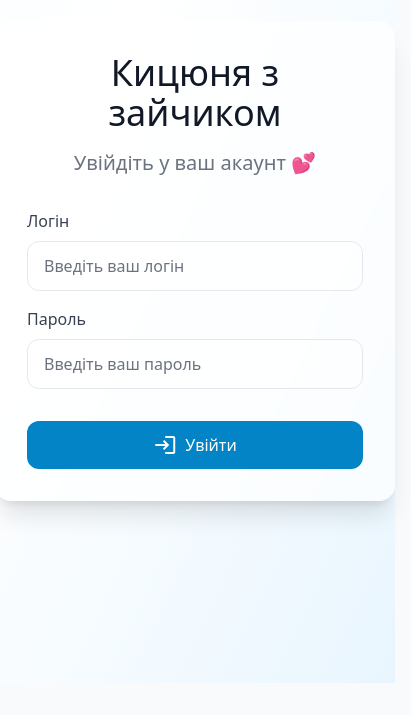
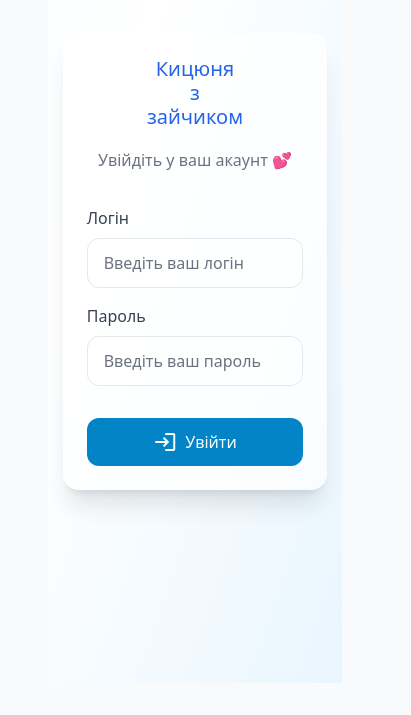
Before and after one commit to Facelles/wife, a Vue app: page /login in a window 390 px wide. Shown: the part 193-908 px from the top of the page, 411 px wide, since content can reach past the window. Built offline with nearby package versions, Linux system fonts and the light colour scheme; the HTML template or start-up script is replaced by a standard one.

Commit message:
unstable-version-morefunction

```diff
--- a/src/App.vue
+++ b/src/App.vue
@@ -3,6 +3,7 @@ import { useAuthStore } from './stores/auth'
 import { useRouter } from 'vue-router'
 import { useDevice } from './composables/useDevice'
 import { computed, ref } from 'vue'
+import AppLogo from './components/AppLogo.vue'
 
 const authStore = useAuthStore()
 const router = useRouter()
@@ -41,10 +42,15 @@ const logout = () => {
     <nav v-if="isAuthenticated" class="bg-white shadow-md fixed top-0 left-0 right-0 z-50">
       <div class="max-w-7xl mx-auto px-4">
         <div class="flex justify-between items-center h-16">
-          <router-link to="/" class="text-3xl text-primary-600 font-light">
-            Кицюня з зайчиком
+          <!-- Логотип зліва -->
+          <div class="flex-shrink-0">
+            <router-link to="/" class="flex items-center h-full py-2">
+              <AppLogo size="nav" />
             </router-link>
+          </div>
 
+          <!-- Навігаційні посилання по центру -->
+          <div class="flex-grow flex justify-center">
             <div class="hidden lg:flex items-center space-x-8">
               <router-link to="/" class="nav-link">
                 <i class="material-icons">home</i>
@@ -74,20 +80,21 @@ const logout = () => {
                 <i class="material-icons">analytics</i>
                 <span>Статистика</span>
               </router-link>
-
-            <div class="flex items-center space-x-4">
-              <span class="text-gray-600">{{ currentUser }}</span>
-              <button @click="logout" class="nav-link text-red-500">
-                <i class="material-icons">logout</i>
-                <span>Вийти</span>
-              </button>
-            </div>
             </div>
 
             <!-- Мобільне меню -->
             <div class="lg:hidden flex items-center">
               <button @click="toggleMobileMenu" class="text-gray-600">
                 <i class="material-icons">menu</i>
+              </button>
+            </div>
+          </div>
+
+          <!-- Кнопка виходу справа -->
+          <div class="flex-shrink-0">
+            <button @click="logout" class="nav-link text-red-500">
+              <i class="material-icons">logout</i>
+              <span>Вийти</span>
             </button>
           </div>
         </div>
@@ -124,20 +131,12 @@ const logout = () => {
             <i class="material-icons">analytics</i>
             <span>Статистика</span>
           </router-link>
-
-          <div class="flex justify-between items-center pt-2 border-t border-gray-200 mt-2">
-            <span class="text-gray-600">{{ currentUser }}</span>
-            <button @click="logout" class="mobile-nav-link text-red-500">
-              <i class="material-icons">logout</i>
-              <span>Вийти</span>
-            </button>
-          </div>
         </div>
       </div>
     </nav>
 
     <!-- Основний контент -->
-    <main :class="{ 'pt-16': isAuthenticated }" class="max-w-7xl mx-auto px-4">
+    <main :class="{ 'pt-20': isAuthenticated }" class="max-w-7xl mx-auto px-4">
       <router-view />
     </main>
   </div>
@@ -217,11 +216,11 @@ html {
 }
 
 .nav-link {
-  @apply flex items-center text-lg text-gray-600 hover:text-primary-600 transition-colors duration-200;
+  @apply flex items-center text-base text-gray-600 hover:text-primary-600 transition-colors duration-200;
 }
 
 .nav-link i {
-  @apply mr-2;
+  @apply mr-1;
 }
 
 .mobile-nav-link {
@@ -237,8 +236,8 @@ html {
     display: none;
   }
 
-  .space-x-8 {
-    @apply space-x-4;
+  .nav-link i {
+    @apply text-xl;
   }
 }
 
--- /dev/null
+++ b/src/components/AppLogo.vue
@@ -0,0 +1,69 @@
+<template>
+  <div class="app-logo" :class="size">
+    <div class="logo-text">
+      <div class="text-logo-line">Кицюня</div>
+      <div class="text-logo-line">з</div>
+      <div class="text-logo-line">зайчиком</div>
+    </div>
+  </div>
+</template>
+
+<script setup>
+defineProps({
+  size: {
+    type: String,
+    default: 'normal', // 'normal', 'nav', 'header', 'login'
+  }
+});
+</script>
+
+<style scoped>
+.app-logo {
+  display: inline-block;
+  text-align: center;
+}
+
+.logo-text {
+  display: inline-block;
+  line-height: 1;
+  text-align: center;
+}
+
+.text-logo-line {
+  font-size: 1.25rem;
+  line-height: 1.2;
+  font-weight: 300;
+  color: #2563eb; /* primary-600 колір */
+}
+
+/* Для головної навігації (компактний варіант, але не занадто маленький) */
+.app-logo.nav .text-logo-line {
+  font-size: 0.9rem;
+  line-height: 1.1;
+}
+
+/* Для центрального заголовка */
+.app-logo.header .text-logo-line {
+  font-size: 2.5rem;
+}
+
+/* Для сторінки входу */
+.app-logo.login .text-logo-line {
+  font-size: 3rem;
+}
+
+/* Адаптивність для мобільних пристроїв */
+@media (max-width: 640px) {
+  .app-logo.nav .text-logo-line {
+    font-size: 0.8rem;
+  }
+
+  .app-logo.header .text-logo-line {
+    font-size: 2rem;
+  }
+
+  .app-logo.login .text-logo-line {
+    font-size: 2.25rem;
+  }
+}
+</style>
--- a/src/stores/auth.js
+++ b/src/stores/auth.js
@@ -8,7 +8,6 @@ export const useAuthStore = defineStore('auth', {
 
   actions: {
     login(username, password) {
-      // Simple authentication logic
       if (username === 'зайчик' && password === 'ilovemarta') {
         this.currentUser = { id: 1, name: 'Зайчик', role: 'user' }
         this.isAuthenticated = true
--- a/src/views/LoginView.vue
+++ b/src/views/LoginView.vue
@@ -2,10 +2,8 @@
   <div class="min-h-screen w-full flex items-center justify-center bg-gradient-to-br from-primary-50 via-white to-primary-100">
     <div class="w-[400px] bg-white/70 backdrop-blur-sm rounded-2xl shadow-xl p-8 transform hover:scale-[1.01] transition-all duration-300 animate-fade-in">
       <div class="text-center mb-8">
-        <h2 class="text-4xl font-light text-gray-900 mb-4 animate-slide-down">
-          Кицюня з зайчиком
-        </h2>
-        <p class="text-xl text-gray-500 animate-slide-down delay-100">
+        <AppLogo class="xl" />
+        <p class="text-xl text-gray-500 animate-slide-down delay-100 mt-4">
           Увійдіть у ваш акаунт 💕
         </p>
       </div>
@@ -63,6 +61,7 @@
 import { ref } from 'vue'
 import { useRouter } from 'vue-router'
 import { useAuthStore } from '../stores/auth'
+import AppLogo from '@/components/AppLogo.vue'
 
 const router = useRouter()
 const authStore = useAuthStore()
@@ -93,4 +92,27 @@ const handleLogin = async () => {
   justify-content: center;
   width: 100%;
 }
+
+@media (max-width: 480px) {
+  .w-\[400px\] {
+    width: 90%;
+    max-width: 400px;
+  }
+
+  .text-4xl {
+    font-size: 2rem;
+  }
+
+  .text-3xl {
+    font-size: 1.5rem;
+  }
+
+  .text-xl {
+    font-size: 1rem;
+  }
+
+  .p-8 {
+    padding: 1.5rem;
+  }
+}
 </style>
```
Lines whose indentation alone changed are shown as unchanged.
